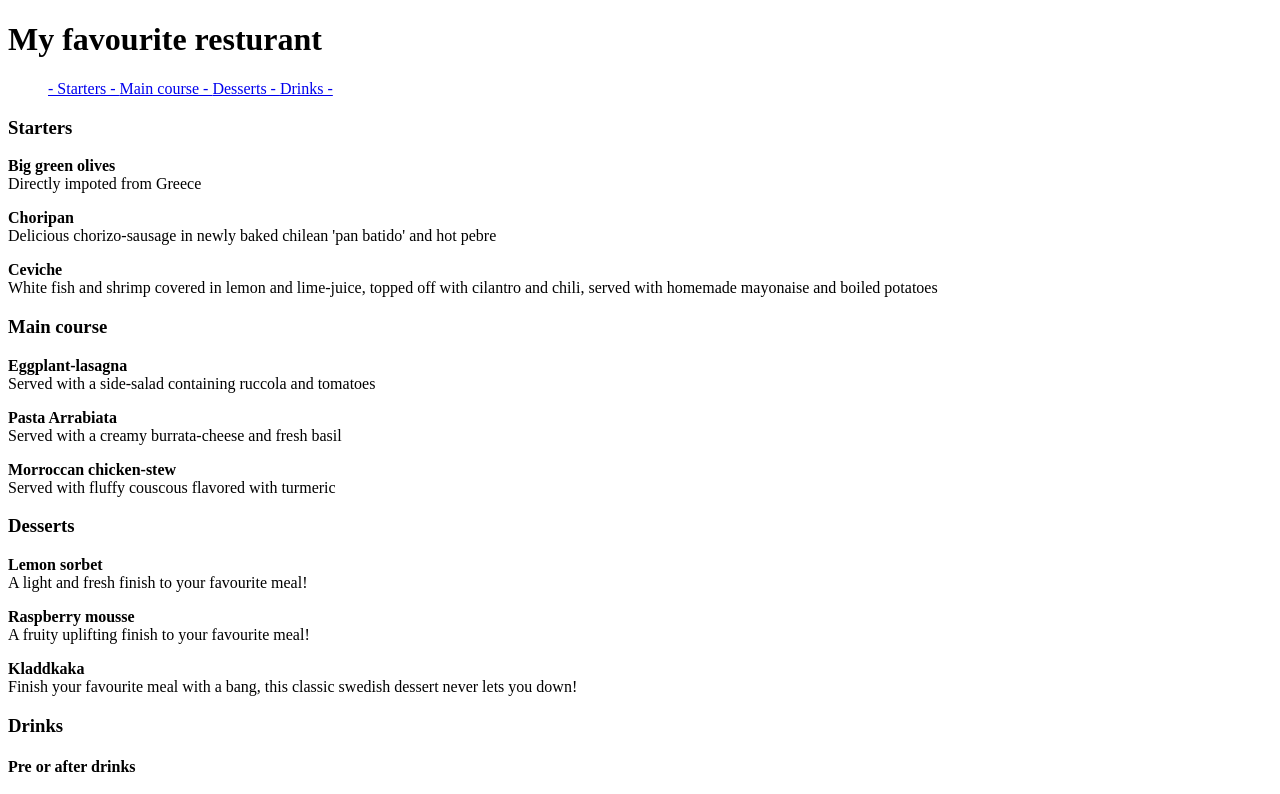
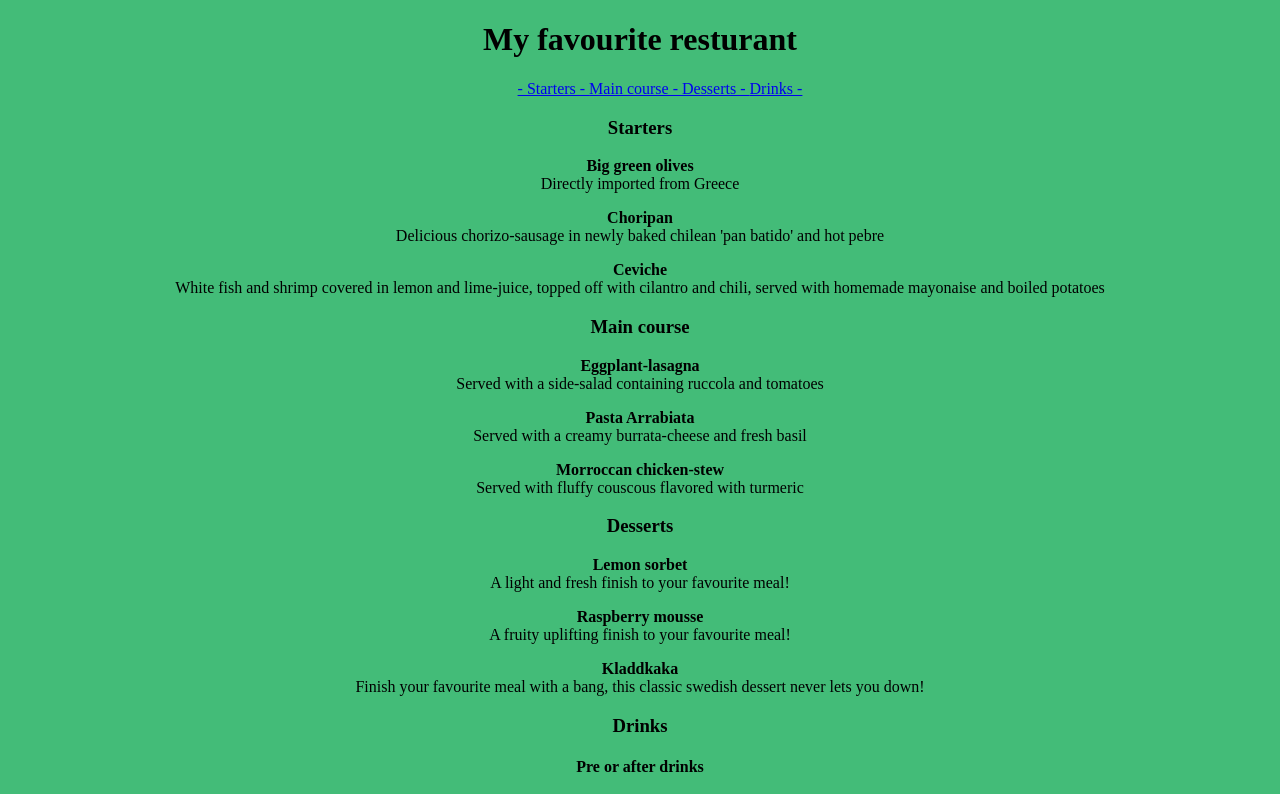
Before and after one commit to Klarixen/Lesson-2, a plain HTML site: page index.html in a window 1280 px wide. Shown: the top 794 px of the page. Drawn offline with Linux system fonts and the light colour scheme.

Commit message:
pictures

```diff
--- a/index.html
+++ b/index.html
@@ -22,7 +22,7 @@
     <main>
         <section class="menu" id="starters">
             <h3> Starters</h3>
-            <p><b>Big green olives</b><br>Directly impoted from Greece</p>
+            <p><b>Big green olives</b><br>Directly imported from Greece</p>
             <p><b>Choripan</b><br>Delicious chorizo-sausage in newly baked chilean 'pan batido' and hot pebre</p>
             <p><b>Ceviche</b><br>White fish and shrimp covered in lemon and lime-juice, topped off with cilantro and chili, served with homemade mayonaise and boiled potatoes</p>
             <p></p>
--- a/styles/styles.css
+++ b/styles/styles.css
@@ -1,3 +1,11 @@
 nav li{
     display: inline;
 }
+body {
+    background-color: #43bc78;
+    text-align: center;
+
+}
+header {
+    background-image: url("images\tallrikar-rad.jpg");
+}
```
Also changed, not shown: images/GT.jpg (added), images/Vin.jpg (added), images/choripan.jpg (added), images/dessert.jpg (added), images/spaghetti-tomater.jpg (added), images/tallrikar-rad.jpg (added).
